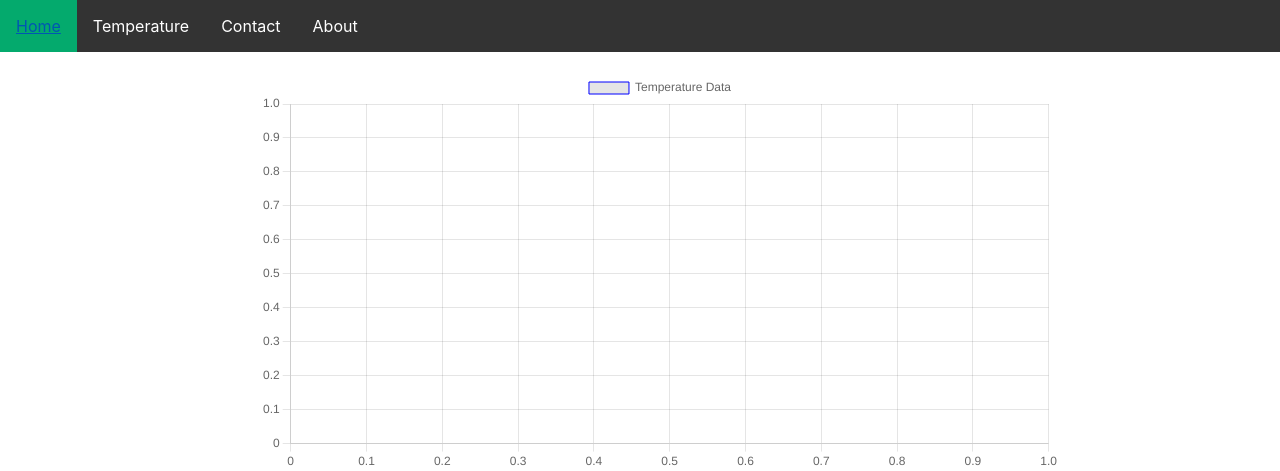
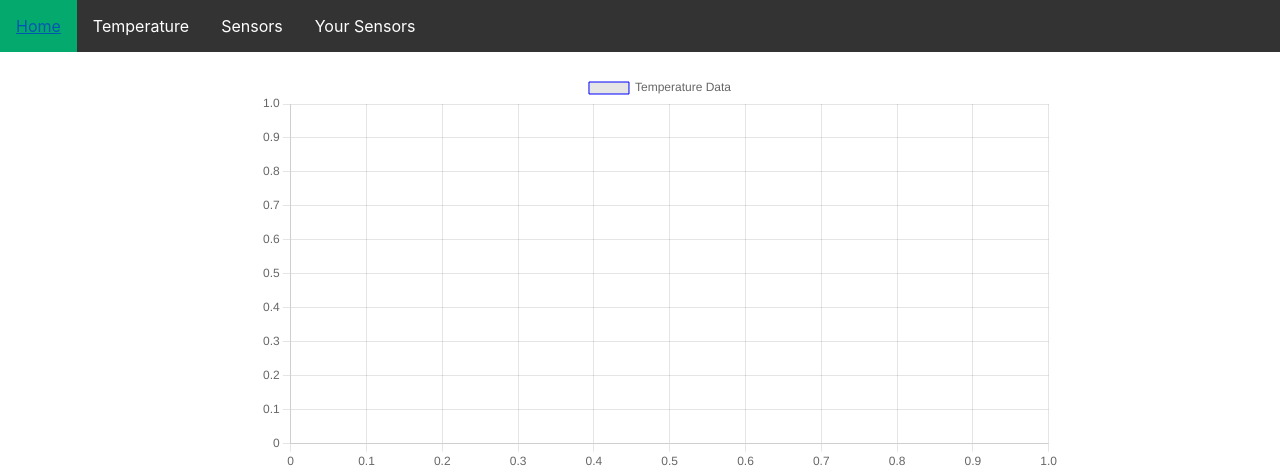
Before and after one commit to DM1ShRa/MiniProjectVI, a Flask app: template templates/index.html in a window 1280 px wide. Shown: the top 471 px of the page. Run offline with Flask 3, Linux system fonts and the light colour scheme; the template is opened without the code that fills it, so the values that code supplies are empty; some libraries are stand-ins or nearby versions.

Commit message:
NavUpdate

```diff
--- a/templates/index.html
+++ b/templates/index.html
@@ -61,8 +61,8 @@
         <ul>
             <li><a class="active" href="/">Home</a></li>
             <li><a href="/input_fields">Temperature</a></li>
-            <li><a href="#contact">Contact</a></li>
-            <li><a href="#about">About</a></li>
+            <li><a href="#contact">Sensors</a></li>
+            <li><a href="#about">Your Sensors</a></li>
             {% if person.is_logged_in %}
             <li style="float:right;"><a href="{{ url_for('logout') }}">Logout, {{ person.name }}</a></li>
             {% endif %}
--- a/templates/input_fields.html
+++ b/templates/input_fields.html
@@ -42,8 +42,8 @@
         <ul>
             <li><a class="active" href="/">Home</a></li>
             <li><a href="/input_fields">Temprature</a></li>
-            <li><a href="#contact">Contact</a></li>
-            <li><a href="#about">About</a></li>
+            <li><a href="#contact">Sensors</a></li>
+            <li><a href="#about">Your Sensors</a></li>
             {% if person.is_logged_in %}
             <li style="float:right;"><a href="{{ url_for('logout') }}">Logout, {{ person.name }}</a></li>
             {% endif %}
```
